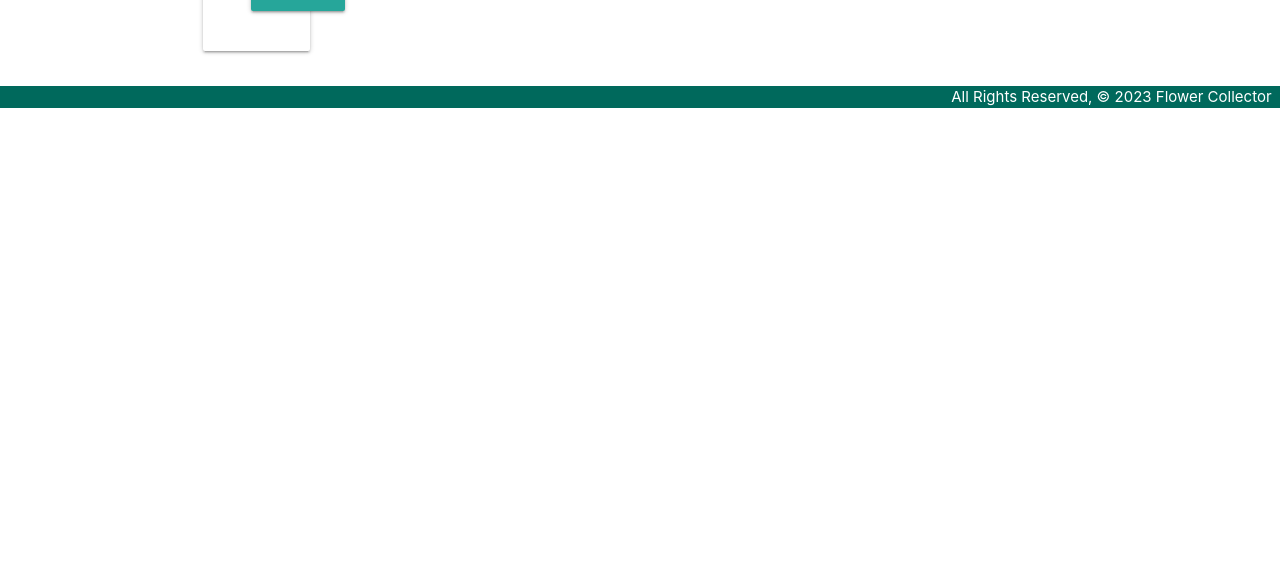
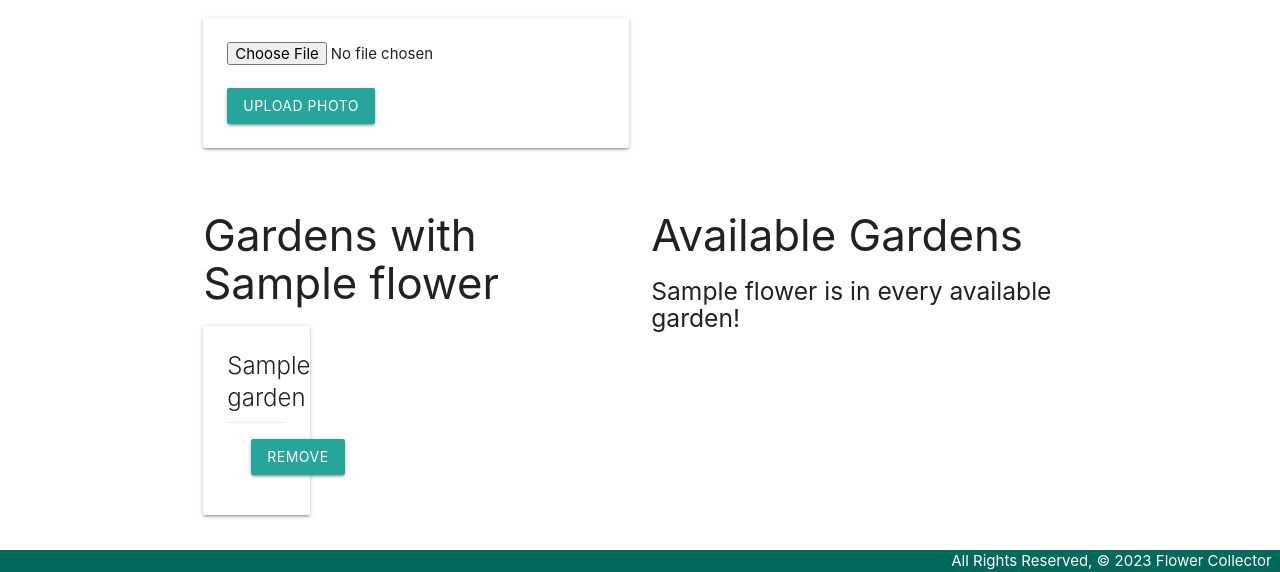
Before and after one commit to SaidNivek/flowercollector, a Django app: page /flowers/1/ in a window 1280 px wide. Shown: the part 926-1498 px from the top of the page. Before the commit the page ends 1034 px from the top, so only its background shows below. Run offline with Django 4.2, Linux system fonts and the light colour scheme; a user stored in the database is signed in; tables that the repository leaves empty hold one stand-in row (values such as "Sample post").

Commit message:
Add photo works, photo renders to page, updated some CSS styling

```diff
--- a/main_app/admin.py
+++ b/main_app/admin.py
@@ -1,6 +1,8 @@
 from django.contrib import admin
-from .models import Flower, Watering
+from .models import *
 
 # Register your models here.
 admin.site.register(Flower)
 admin.site.register(Watering)
+admin.site.register(Garden)
+admin.site.register(Photo)
--- a/main_app/models.py
+++ b/main_app/models.py
@@ -77,4 +77,4 @@
     flower = models.ForeignKey(Flower, on_delete=models.CASCADE)
 
     def __str__(self):
-        return f"Photo for cat_id: {self.cat_id} @{self.url}"
+        return f"Photo for cat_id: {self.flower_id} @{self.url}"
--- a/main_app/templates/flowers/detail.html
+++ b/main_app/templates/flowers/detail.html
@@ -3,10 +3,8 @@
 
 <h1>Flower Details</h1>
 <div class="row">
-
   <div class="card col s6">
     <div class="card-image">
-      <img class="flower-image" src="{{ flower.image }}" alt="{{ flower.name }} image">
       </div>
       <div class="card-content">
         <span class="card-title">{{ flower.name }}</span>
@@ -38,7 +36,26 @@
       {% else %}
         <div class="card-panel red-text center-align">{{flower.name}} might need to be watered today.</div>
       {% endif %}
+    </div>
+  </div>
 
+<div class="row">
+  <div class="col s6">
+    {% for photo in flower.photo_set.all %}
+    <img class="responsive-img card-panel" src="{{photo.url}}">
+    {% empty %}
+    <div class="card-panel teal-text center-align">No Photos Uploaded</div>
+    {% endfor %}
+
+    <form action="{% url 'add_photo' flower.id %}" enctype="multipart/form-data" method="POST" class="card-panel">
+      {% csrf_token %}
+      <input type="file" name="photo-file">
+      <br><br>
+      <button type="submit" class="btn">Upload Photo</button>
+    </form>
+  </div>
+
+  <div class="col s6">
     <table class="striped">
       <thead>
         <tr><th>Date Watered</th><th>Time Watered</th></tr>
@@ -54,6 +71,7 @@
     </table>
   </div>
 </div>
+
 
   <div class="row">
     <div class="col s6">
@@ -101,6 +119,7 @@
         <h5>{{flower.name}} is in every available garden!</h5>
       {% endif %}
     </div>
+  </div>
 
   <script>
     const dateEl = document.getElementById('id_date');
--- a/main_app/templates/flowers/index.html
+++ b/main_app/templates/flowers/index.html
@@ -6,11 +6,8 @@
 <div class="flower-cards">
   {% for flower in flowers %}
 
-  <div class="card medium">
+  <div class="card ">
       <a href="{% url 'detail' flower.id %}">
-        <div class="card-image">
-          <img class="flower-image" src="{{ flower.image }}" alt="{{ flower.name }} image">
-        </div>
         <div class="card-content">
           <span class="card-title">{{ flower.name }}</span>
           <p>Type: {{ flower.plantType }}</p>
--- a/main_app/urls.py
+++ b/main_app/urls.py
@@ -19,4 +19,5 @@
     path('cats/<int:flower_id>/assoc_garden/<int:garden_id>/', views.assoc_garden, name='assoc_garden'),
     path('cats/<int:flower_id>/unassoc_garden/<int:garden_id>/', views.unassoc_garden, name='unassoc_garden'),
     path('accounts/signup/', views.signup, name='signup'),
+    path('flowers/<int:flower_id>/add_photo/', views.add_photo, name='add_photo')
 ]
--- a/main_app/views.py
+++ b/main_app/views.py
@@ -1,3 +1,6 @@
+import uuid
+import boto3
+import os
 from django.shortcuts import render, redirect
 from django.views.generic import DetailView, ListView
 from django.views.generic.edit import CreateView, UpdateView, DeleteView
@@ -5,8 +8,9 @@
 from django.contrib.auth.forms import UserCreationForm
 from django.contrib.auth.decorators import login_required
 from django.contrib.auth.mixins import LoginRequiredMixin
-from .models import Flower, Garden
+from .models import Flower, Garden, Photo
 from .forms import WateringForm
+
 
 # Create your views here.
 
@@ -113,3 +117,23 @@
   form = UserCreationForm()
   context = {'form': form, 'error_message': error_message}
   return render(request, 'registration/signup.html', context)
+
+def add_photo(request, flower_id):
+    # photo-file will be the "name" attribute on the <input type="file">
+    photo_file = request.FILES.get('photo-file', None)
+    if photo_file:
+        s3 = boto3.client('s3')
+        # need a unique "key" for S3 / needs image file extension too
+        key = uuid.uuid4().hex[:6] + photo_file.name[photo_file.name.rfind('.'):]
+        # just in case something goes wrong
+        try:
+            bucket = os.environ['S3_BUCKET']
+            s3.upload_fileobj(photo_file, bucket, key)
+            # build the full url string
+            url = f"{os.environ['S3_BASE_URL']}{bucket}/{key}"
+            # we can assign to flower_id or flower (if you have a flower object)
+            Photo.objects.create(url=url, flower_id=flower_id)
+        except Exception as e:
+            print('An error occurred uploading file to S3')
+            print(e)
+    return redirect('detail', flower_id=flower_id)
```
Lines whose indentation alone changed are shown as unchanged.
